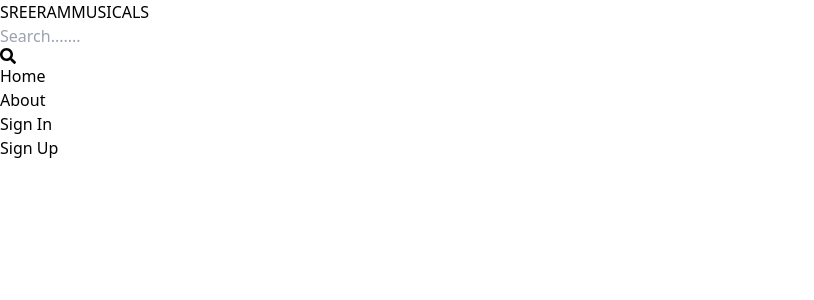
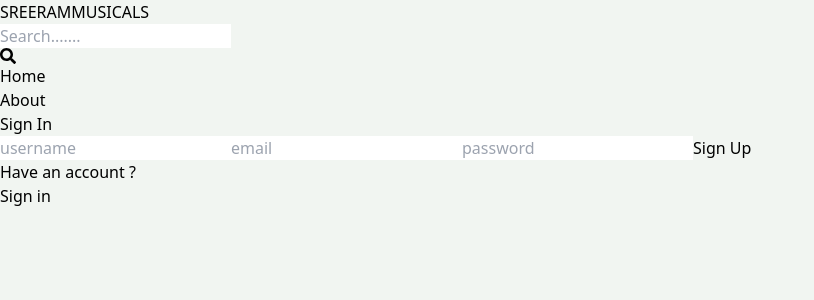
Before and after one commit to Ajithpradeep01/Mern-Stack-Project, a React (Vite) app: page /sign-up in a window 1280 px wide. Shown: the top 300 px of the page, without its empty margins (0-814 px from the left). Built offline with nearby package versions, Linux system fonts and the light colour scheme.

Commit message:
completed ui of sign up

```diff
--- a/src/index.css
+++ b/src/index.css
@@ -1,3 +1,7 @@
 @tailwind base;
 @tailwind components;
 @tailwind utilities;
+
+body{
+    background-color: rgb(241, 245, 241);
+}
--- a/src/pages/SignUp.jsx
+++ b/src/pages/SignUp.jsx
@@ -1,10 +1,27 @@
 import React from 'react'
+import { Link } from 'react-router-dom'
 
 function SignUp() {
   return (
-    <div>
-      Sign Up
+    <div className='p-3 max-w-lg mx-auto'>
+      <h1 className='text-3xl text-center font-semibold my-7'></h1>
+    <form className='flex flex-col gap-4'>
+      <input type="text" placeholder='username'
+      className='border p-3 rounded-lg' id='username' />
+      <input type="email" placeholder='email'
+      className='border p-3 rounded-lg' id='email' />
+      <input type="password" placeholder='password'
+      className='border p-3 rounded-lg' id='password' />
+      <button className='bg-slate-700 text-white p-3
+      rounded-lg uppercase hover:opacity-95 disabled:opacity-80' >Sign Up</button>
+    </form>
+    <div className='flex gap-2 mt-5'>
+      <p>Have an account ?</p>
+      <Link to={"/sign-in"}>
+        <span className='text-blue-700'> Sign in</span>
+      </Link>
     </div>
+   </div>
   )
 }
 
```
